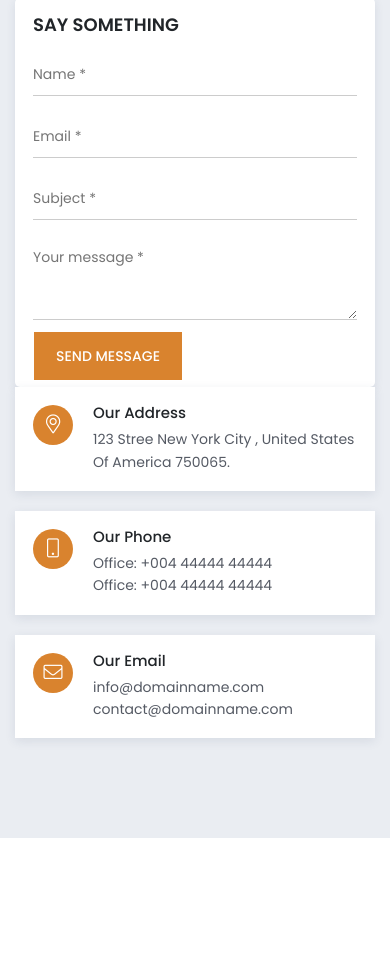
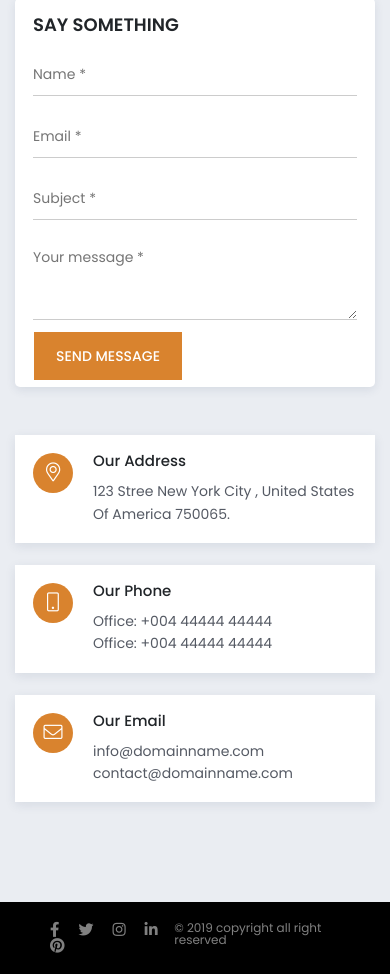
Before and after one commit to Emin-dev/02.23, a plain HTML site: page index.html in a window 390 px wide. Shown: the part 10642-11616 px from the top of the page. Before the commit the page ends 11480 px from the top, so only its background shows below. Drawn offline with nearby package versions, Linux system fonts and the light colour scheme.

Commit message:
responsive

```diff
--- a/index.html
+++ b/index.html
@@ -27,9 +27,9 @@
                             <li><a href="#home">Home</a></li>
                             <li><a href="#aboutme">About Us</a></li>
                             <li><a href="#myservices">services</a></li>
-                            <li><a href="#">Portfolio</a></li>
-                            <li><a href="#">Blog</a></li>
-                            <li><a href="#">Contact</a></li>
+                            <li><a href="#latesworks">Portfolio</a></li>
+                            <li><a href="#latesblogs">Blog</a></li>
+                            <li><a href="#getintouch">Contact</a></li>
                         </ul>
                     </div>
                     <div class="col-4"></div>
@@ -460,7 +460,7 @@
                 </div>
             </div>
             <div class="row ">
-                <div class="col-lg-8 col-sm-12">
+                <div class="col-lg-8 col-sm-12 mb-5">
                     <div class="SAYSOMETHING">
                         <h5>SAY SOMETHING</h5>
                         <div class="row">
@@ -506,6 +506,21 @@
             </div>
         </div>
     </section>
+
+    <section id="footer">
+        <div class="container d-flex justify-content-between">
+            <div class="links">
+                <i class="fab fa-facebook-f"></i>
+                <i class="fab fa-twitter"></i>
+                <i class="fab fa-instagram"></i>
+                <i class="fab fa-linkedin-in"></i>
+                <i class="fab fa-pinterest"></i>
+            </div>
+            <h6>
+                © 2019 copyright all right reserved
+            </h6>
+        </div>
+    </section>
 </body>
 
 </html>
--- a/scss/_footer.scss
+++ b/scss/_footer.scss
@@ -0,0 +1,19 @@
+#footer {
+  background: black;
+  padding: 20px;
+  color: white;
+
+  h6 {
+    color: rgba(255, 255, 255, 0.5);
+    font-size: 12px;
+  }
+  i{
+    color: rgba(255, 255, 255, 0.5);
+    font-size: 15px;
+    margin-left: 15px;
+    cursor: pointer;
+    &:hover{
+        color: white;
+    }
+  }
+}
--- a/scss/_getintouch.scss
+++ b/scss/_getintouch.scss
@@ -41,6 +41,10 @@
     a {
       text-transform: uppercase;
       background: #d9832e;
+      transition: .5s;
+      &:hover{
+        background: #090a0c;
+      }
       border: none;
       padding: 14px 22px;
       font-size: 14px;
@@ -66,12 +70,12 @@
       margin-right: 20px;
     }
     .name {
-      flex: 1;
+        flex: 1;
 
       h3 {
         font-size: 15px;
         font-weight: 500;
-        margin-bottom: 8px;
+        margin-bottom: 12px;
       }
       h4 {
         font-size: 14px;
@@ -82,6 +86,6 @@
     }
   }
   .phonebox {
-    margin: 20px 0px;
+    margin: 22px 0px;
   }
 }
--- a/scss/_header.scss
+++ b/scss/_header.scss
@@ -23,6 +23,7 @@
   }
 
   .iconmenu {
+    cursor: pointer;
     display: inline-block;
     margin: 10px;
     padding: 10px;
@@ -39,6 +40,7 @@
   @media screen and (min-width: 1000px) {
     .iconmenu {
       display: none;
+
     }
   }
 }
```
Also changed, not shown: style.css, 1 other file.
